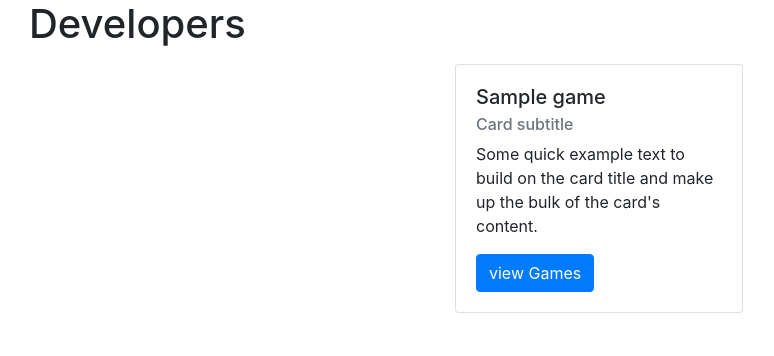
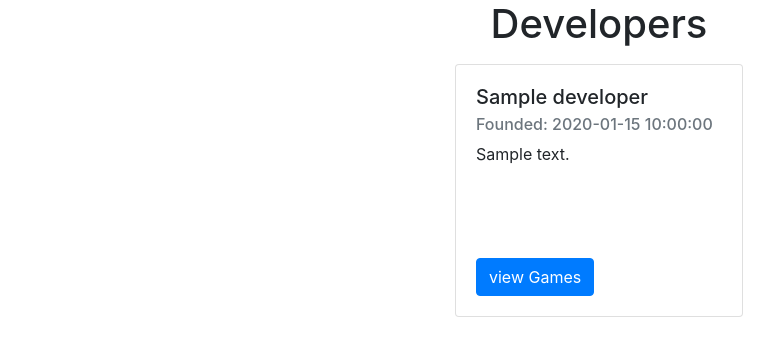
Before and after one commit to danielclements/game_score.gg, a Flask app: page /view_developers in a window 1280 px wide. Shown: the part 56-412 px from the top of the page, without its empty margins (41-815 px from the left). Run offline with Flask 2, Linux system fonts and the light colour scheme; a database or web service that is not in the repository returns one stand-in record (values such as "Sample title"); some libraries are stand-ins or nearby versions.

Commit message:
added founding date and released date to view cards

```diff
--- a/app.py
+++ b/app.py
@@ -269,7 +269,7 @@ def view_games():
 @app.route('/view_developers')
 def view_developers():
     return render_template('view_developers.html',
-                           developers=mongo.db.games.find())
+                           developers=mongo.db.developers.find())
 
 
 
--- a/templates/view_developers.html
+++ b/templates/view_developers.html
@@ -1,13 +1,15 @@
 {% extends 'base.html'%} {% block content %}
-<h1>Developers</h1>
+<div class="row" >
+  <h1 class="mx-auto">Developers</h1>
+</div>
 <div class="row d-flex justify-content-center">
   {% for developer in developers %}
 
     <div class="card m-2" style="width: 18rem;">
     <div class="card-body">
         <h5 class="card-title">{{developer.developer_name}}</h5>
-        <h6 class="card-subtitle mb-2 text-muted">Card subtitle</h6>
-        <p class="card-text">Some quick example text to build on the card title and make up the bulk of the card's content.</p>
+        <h6 class="card-subtitle mb-2 text-muted">Founded: {{developer.developer_founding_date}}</h6>
+        <p class="card-text text-overflow">{{developer.developer_desc}}</p>
         <a href="#" class="btn btn-primary">view Games</a>
     </div>
     </div>
--- a/templates/view_games.html
+++ b/templates/view_games.html
@@ -1,5 +1,7 @@
 {% extends 'base.html'%} {% block content %}
-<h1>Games</h1>
+<div class="row" >
+  <h1 class="mx-auto">Games</h1>
+</div>
 <div class="row d-flex justify-content-center">
   {% for game in games %}
 
@@ -11,6 +13,7 @@
     />
     <div class="card-body">
       <h5 class="card-title">{{game.game_name}}</h5>
+      <h6 class="card-subtitle mb-2 text-muted">Released: {{game.release_date}}</h6>
       <p class="card-text text-overflow">{{game.game_summ}}</p>
       <a href="#" class="btn btn-primary">View reviews</a>
       <a href="#" class="btn btn-alert">Add Review</a>
```
